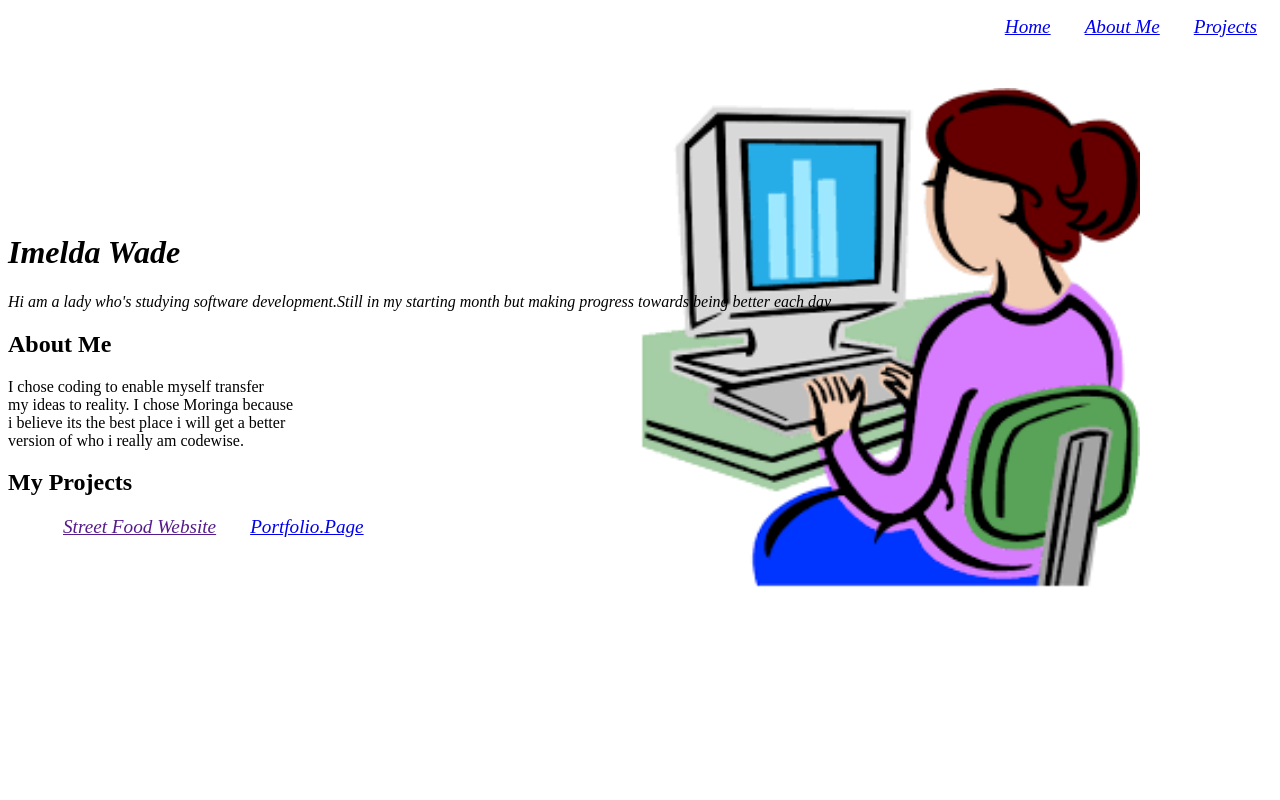
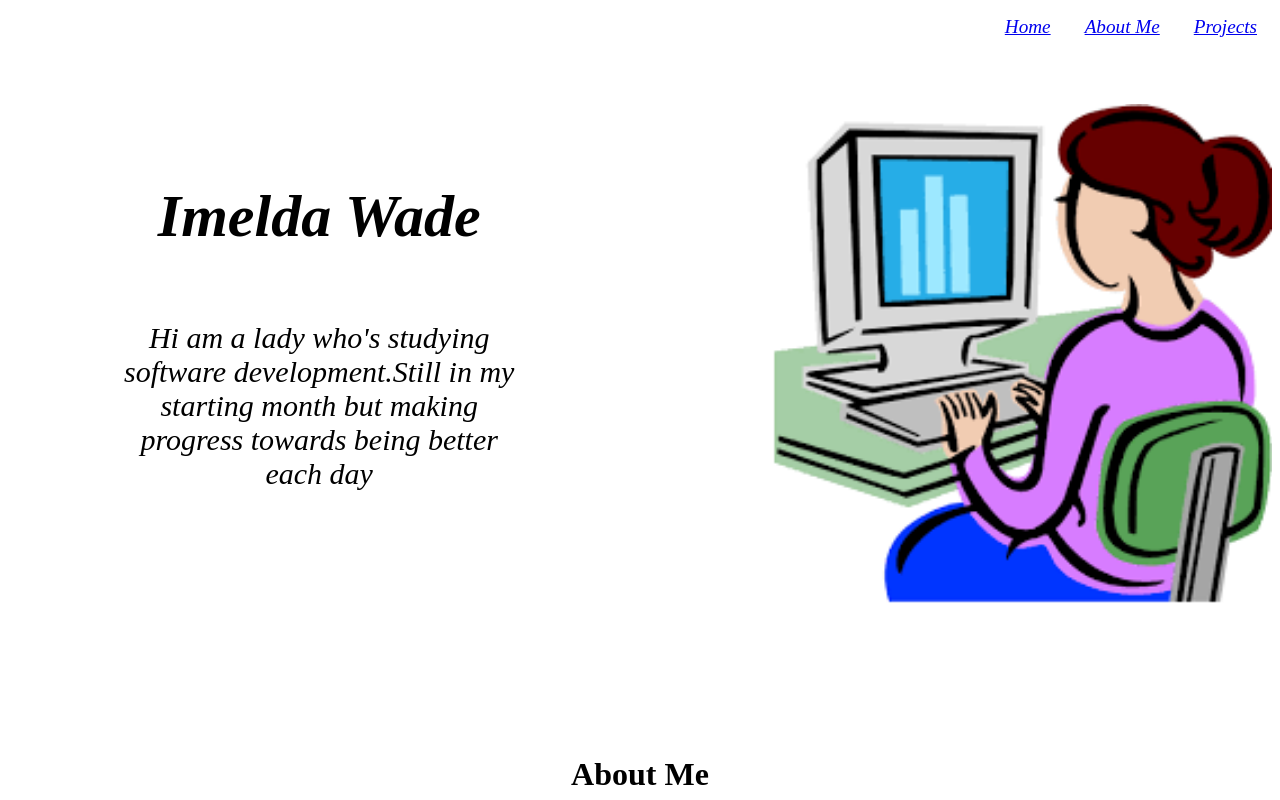
Before and after one commit to imeldawade/Portfolio.Page, a plain HTML site: page index.html in a window 1280 px wide. Shown: the top 800 px of the page. Drawn offline with Linux system fonts and the light colour scheme.

Commit message:
add more styling

```diff
--- a/Port.css
+++ b/Port.css
@@ -1,7 +1,7 @@
 
 ul{
-    list-style-type:none;
     text-align: right;
+
 }
 li{
     display: inline;
@@ -11,19 +11,32 @@ li{
 }
 .Girl{
     margin-top: 50px;
-    padding-left: 50%;
+    /* padding-left: 50%;    */
+}
+#Section1{
+    display: flex;
+    flex-direction: row-reverse;
+
+}
+.wade{
+    font-style: italic;
+    width: 400px;
+    /* margin-top: -30%; */
+    display: flex;
+    flex-direction: column;
+    text-align:center;
+    font-size: 30px;
+    justify-content: center;
+    padding-right: 20%;
 }
 
-.wade{
-    font-style: italic;
-    /* font-size: 10px; */
-    margin-top: -30%;
+#About{
+    margin-top: 10%;
+    display: flex;
+    text-align: center;
+    flex-direction:column ;
 }
-.About{
-    margin-top: 10%;
-    text-align: center;
-    text-shadow: lightcyan;
-}
+
 .About h2{
     text-align:center ;
     font-size: 40px;
--- a/index.html
+++ b/index.html
@@ -33,7 +33,7 @@
 
 
         <div id="About">
-            <h2>About Me</h2>
+            <h1>About Me</h1>
             <p>I chose coding to enable myself transfer<br> my ideas to reality. I chose Moringa because <br>i believe its the best place i will get a better <br>version of who i really am codewise.</p>
         </div>
 
```
